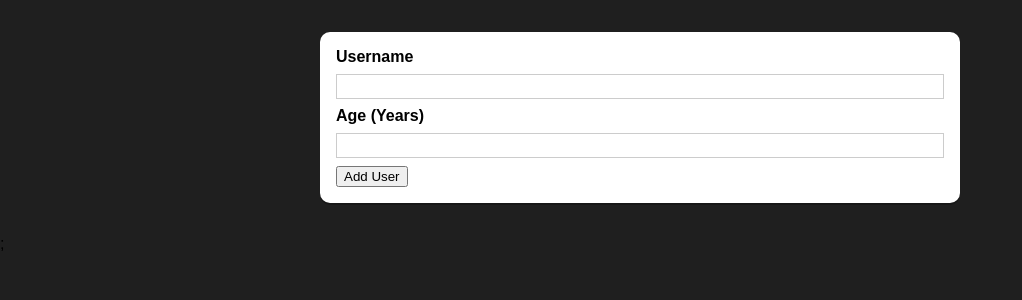
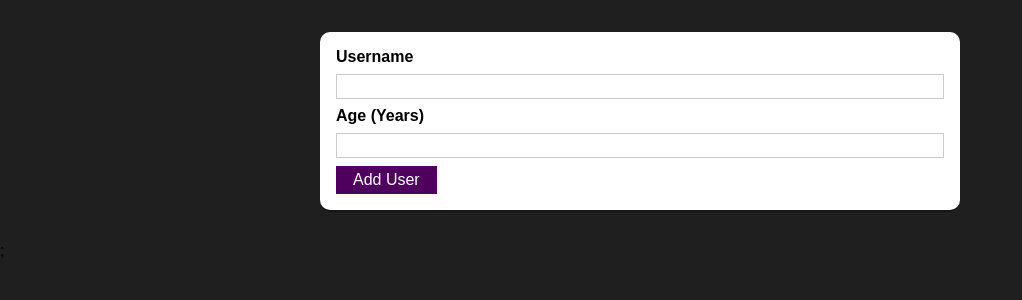
Before and after one commit to ElvisLi999/React-Creating-User-Components, a React (Create React App) app: page / in a window 1280 px wide. Shown: the top 300 px of the page, without its empty margins (0-1022 px from the left). Built offline with nearby package versions, Linux system fonts and the light colour scheme.

Commit message:
Adding a re-usable button component

```diff
--- /dev/null
+++ b/src/components/UI/Button.js
@@ -0,0 +1,16 @@
+import React from 'react';
+import classes from './Button.module.css';
+
+const Button = props => {
+    return (
+        <button
+            className={classes.button}
+            type={props.type || 'button'}
+            onClick={props.onClick}
+        >
+            {props.children}
+        </button>
+    );
+};
+
+export default Button;
--- /dev/null
+++ b/src/components/UI/Button.module.css
@@ -0,0 +1,18 @@
+.button {
+    font: inherit;
+    border: 1px solid #4f005f;
+    background: #4f005f;
+    color: white;
+    padding: 0.25rem 1rem;
+    cursor: pointer;
+  }
+
+  .button:hover,
+  .button:active {
+    background: #741188;
+    border-color: #741188;
+  }
+
+  .button:focus {
+    outline: none;
+  }
--- a/src/components/Users/AddUser.js
+++ b/src/components/Users/AddUser.js
@@ -1,6 +1,7 @@
 import React from 'react';
 
 import Card from '../UI/Card';
+import Button from '../UI/Button';
 import classes from './AddUser.module.css';
 const AddUser = (props) => {
     const addUserHandler = (event) => {
@@ -14,7 +15,7 @@
                 <input id="username" type = "text" />
                 <label htmlFor="age">Age (Years)</label>
                 <input id="age" type = "number" />
-                <button type="submit" >Add User </button>
+                <Button type="submit" >Add User </Button>
             </form>
         </Card>
 
```
